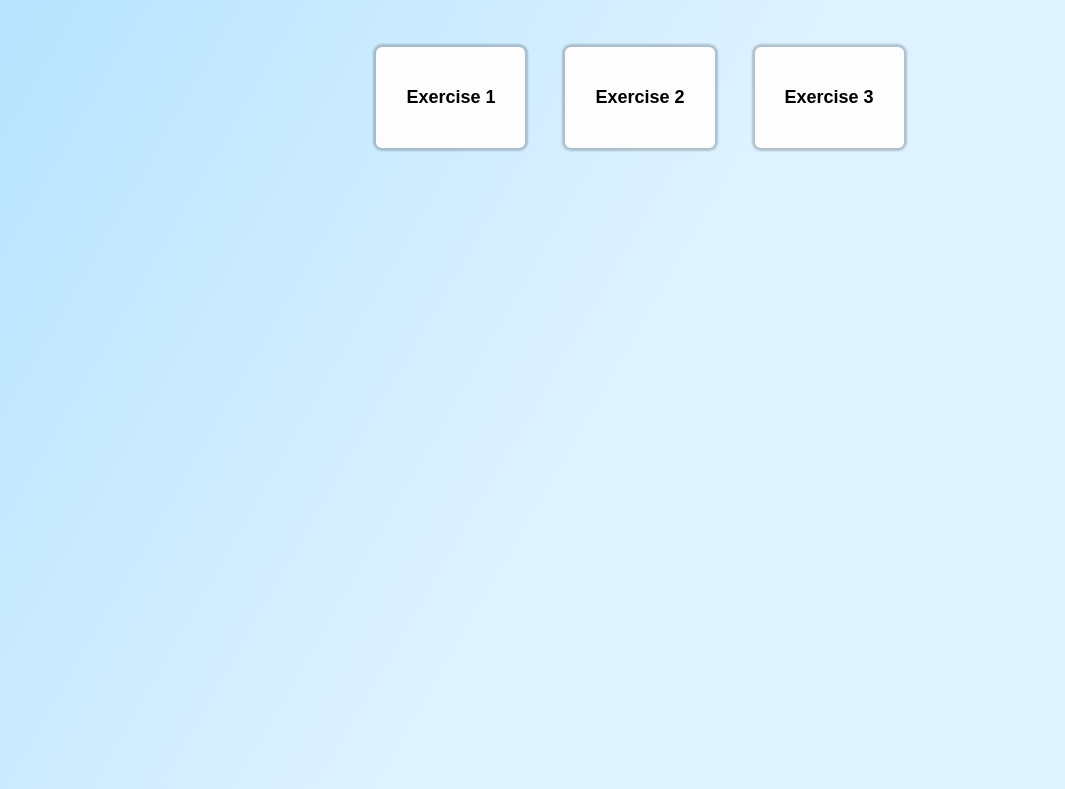
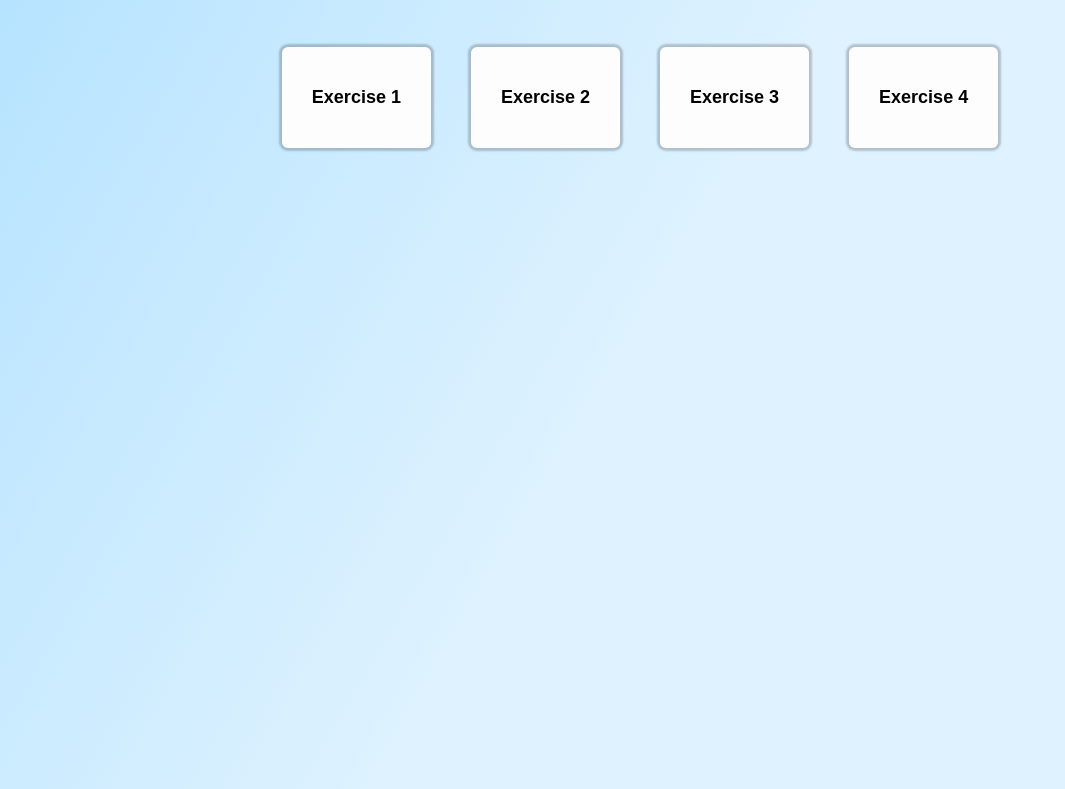
Before and after one commit to Isaac-Kingsley007/Web-Technologies-Lab, a plain HTML site: page index.html in a window 1280 px wide. Shown: the part 111-900 px from the top of the page, without its empty margins (0-1065 px from the left). Drawn offline with Linux system fonts and the light colour scheme.

Commit message:
Added Exercise 4 to home page

```diff
--- a/index.html
+++ b/index.html
@@ -12,6 +12,7 @@
         <a href="./exercise1/index.html">Exercise 1</a>
         <a href="./exercise2/index.html">Exercise 2</a>
         <a href="./exercise3/index.html">Exercise 3</a>
+        <a href="./exercise4/index.html">Exercise 4</a>
     </div>
 </body>
 </html>
```
